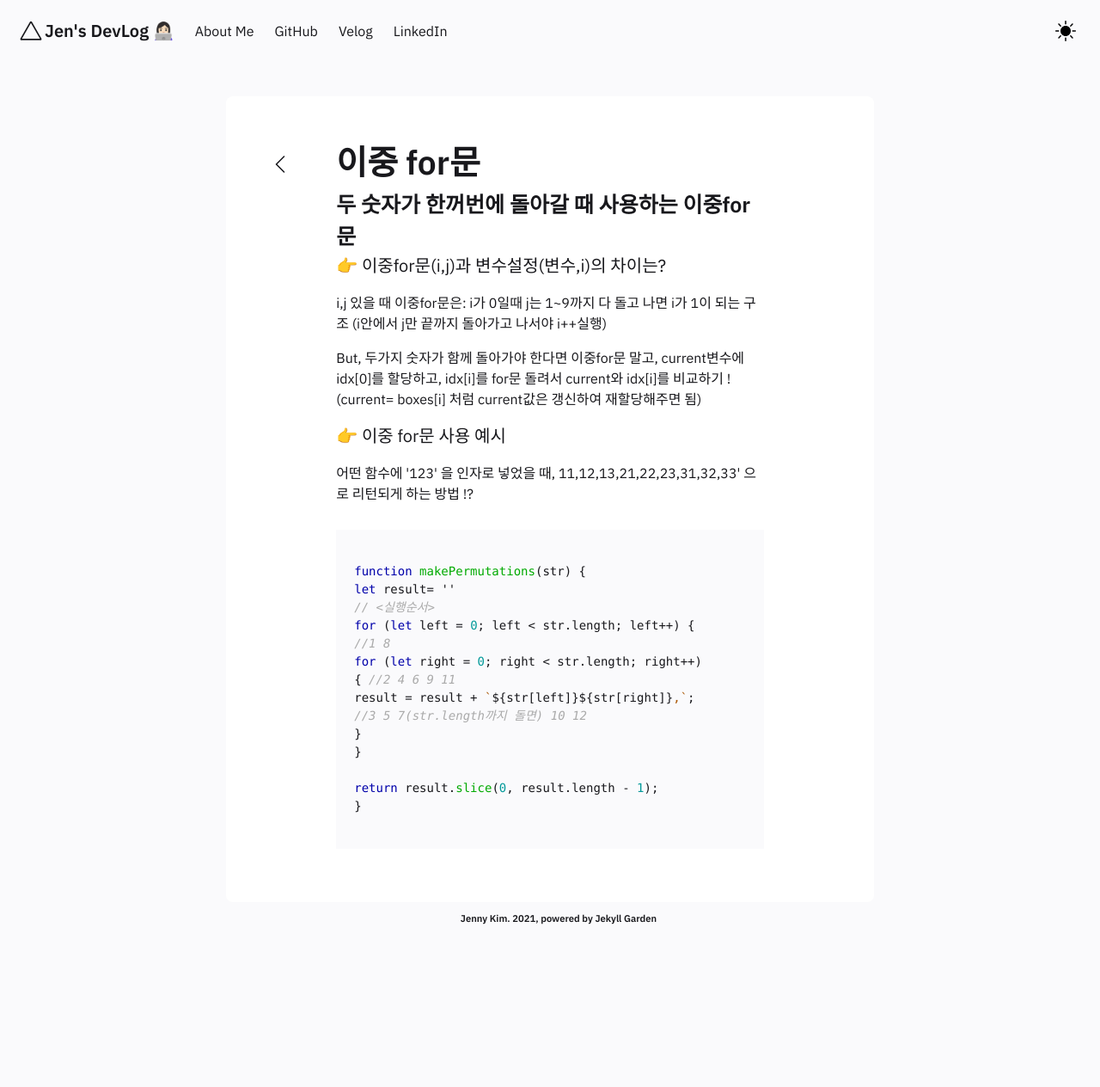
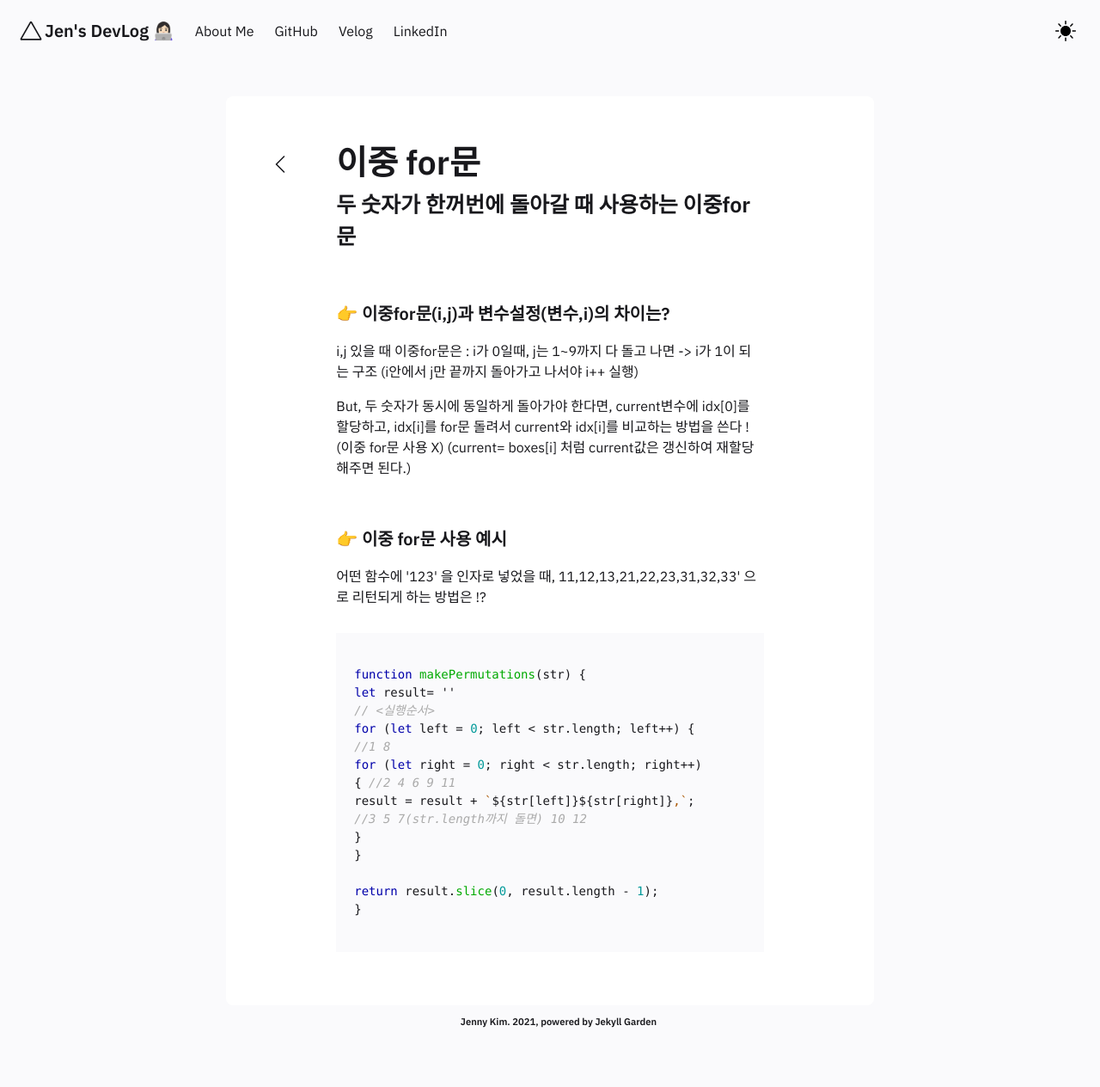
Before and after one commit to jenjenhub/blog, a Jekyll site: the page built from _notes/Public/2021-10-20-nested_for_loop.md, in a window 1280 px wide. Shown: the whole page at 86% size. Built offline with Jekyll 4.4.1, drawn with Linux system fonts in a browser that asks for light colours; before the commit the page ends 1144 px from its top, so only the background shows below that.

Commit message:
Update 2021-10-20-nested_for_loop.md

````diff
--- a/_notes/Public/2021-10-20-nested_for_loop.md
+++ b/_notes/Public/2021-10-20-nested_for_loop.md
@@ -6,20 +6,22 @@ date : 20-10-2021
 
 ### 두 숫자가 한꺼번에 돌아갈 때 사용하는 이중for문
 
+<br />
 
-##### 👉 이중for문(i,j)과 변수설정(변수,i)의 차이는?
+#### 👉 이중for문(i,j)과 변수설정(변수,i)의 차이는?
 
-i,j 있을 때 이중for문은: i가 0일때 j는 1~9까지 다 돌고 나면 i가 1이 되는 구조 (i안에서 j만 끝까지 돌아가고 나서야 i++실행)
+i,j 있을 때 이중for문은 :
+i가 0일때, j는 1~9까지 다 돌고 나면 -> i가 1이 되는 구조 (i안에서 j만 끝까지 돌아가고 나서야 i++ 실행)
 
-But, 두가지 숫자가 함께 돌아가야 한다면 이중for문 말고,
-current변수에 idx[0]를 할당하고, idx[i]를 for문 돌려서 current와 idx[i]를 비교하기 !
-(current= boxes[i] 처럼 current값은 갱신하여 재할당해주면 됨)
+But, 두 숫자가 동시에 동일하게 돌아가야 한다면,
+current변수에 idx[0]를 할당하고, idx[i]를 for문 돌려서 current와 idx[i]를 비교하는 방법을 쓴다 ! (이중 for문 사용 X)
+(current= boxes[i] 처럼 current값은 갱신하여 재할당해주면 된다.)
 
+<br />
 
+#### 👉 이중 for문 사용 예시
 
-##### 👉 이중 for문 사용 예시
-
-어떤 함수에 '123' 을 인자로 넣었을 때, 11,12,13,21,22,23,31,32,33' 으로 리턴되게 하는 방법 !?
+어떤 함수에 '123' 을 인자로 넣었을 때, 11,12,13,21,22,23,31,32,33' 으로 리턴되게 하는 방법은 !?
 
 ```javascript
 
````
